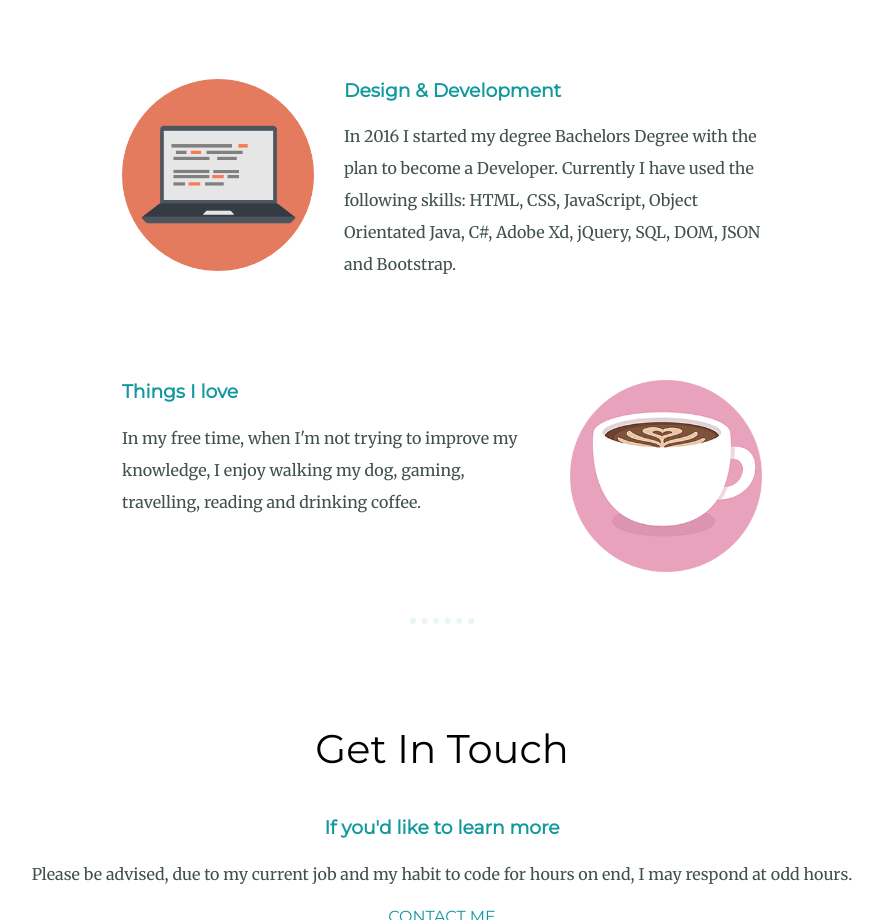
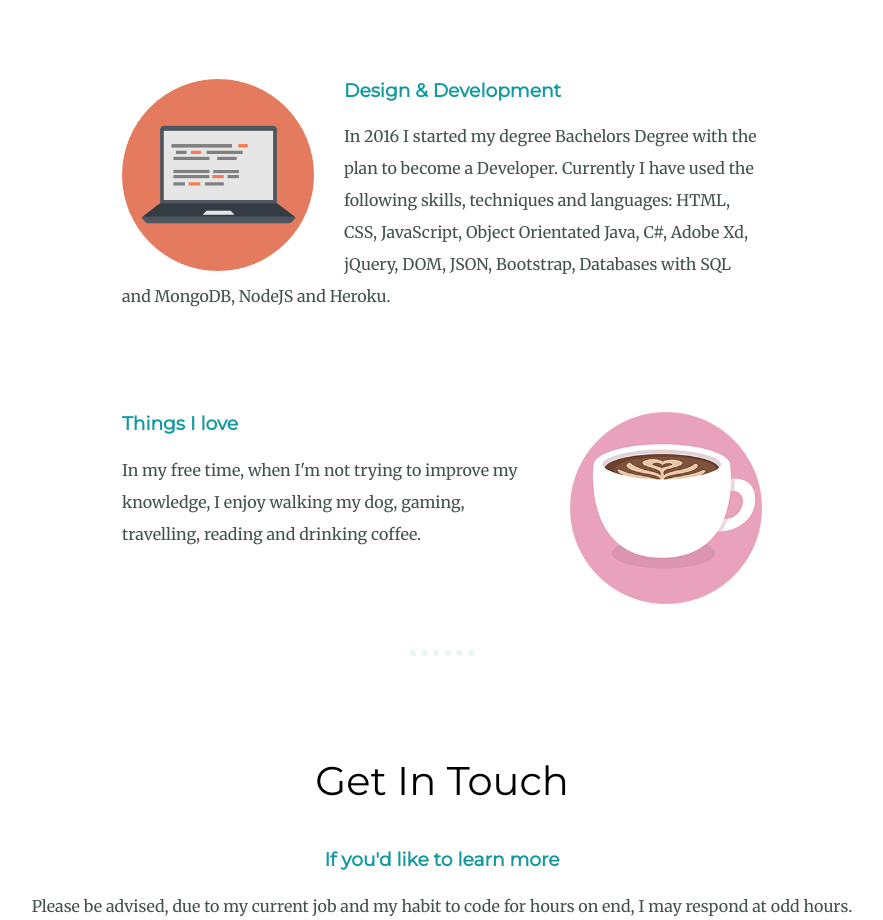
Before and after one commit to sian-codes/CV, a plain HTML site: page index.html in a window 1280 px wide. Shown: the part 1680-2600 px from the top of the page, without its empty margins (198-1081 px from the left). Drawn offline with nearby package versions, Linux system fonts and the light colour scheme; files whose address does not match are found by name.

Commit message:
update skills

```diff
--- a/index.html
+++ b/index.html
@@ -35,7 +35,7 @@
         <img class="computer-img" src="images/computer.png" alt="computer-img">
 
         <h3>Design & Development</h3>
-        <p>In 2016 I started my degree Bachelors Degree with the plan to become a Developer. Currently I have used the following skills: HTML, CSS, JavaScript, Object Orientated Java, C#, Adobe Xd, jQuery, SQL, DOM, JSON and Bootstrap.</p>
+        <p>In 2016 I started my degree Bachelors Degree with the plan to become a Developer. Currently I have used the following skills, techniques and languages: HTML, CSS, JavaScript, Object Orientated Java, C#, Adobe Xd, jQuery, DOM, JSON, Bootstrap, Databases with SQL and MongoDB, NodeJS and Heroku.</p>
 
       </div>
       <div class="skill-row">
```
